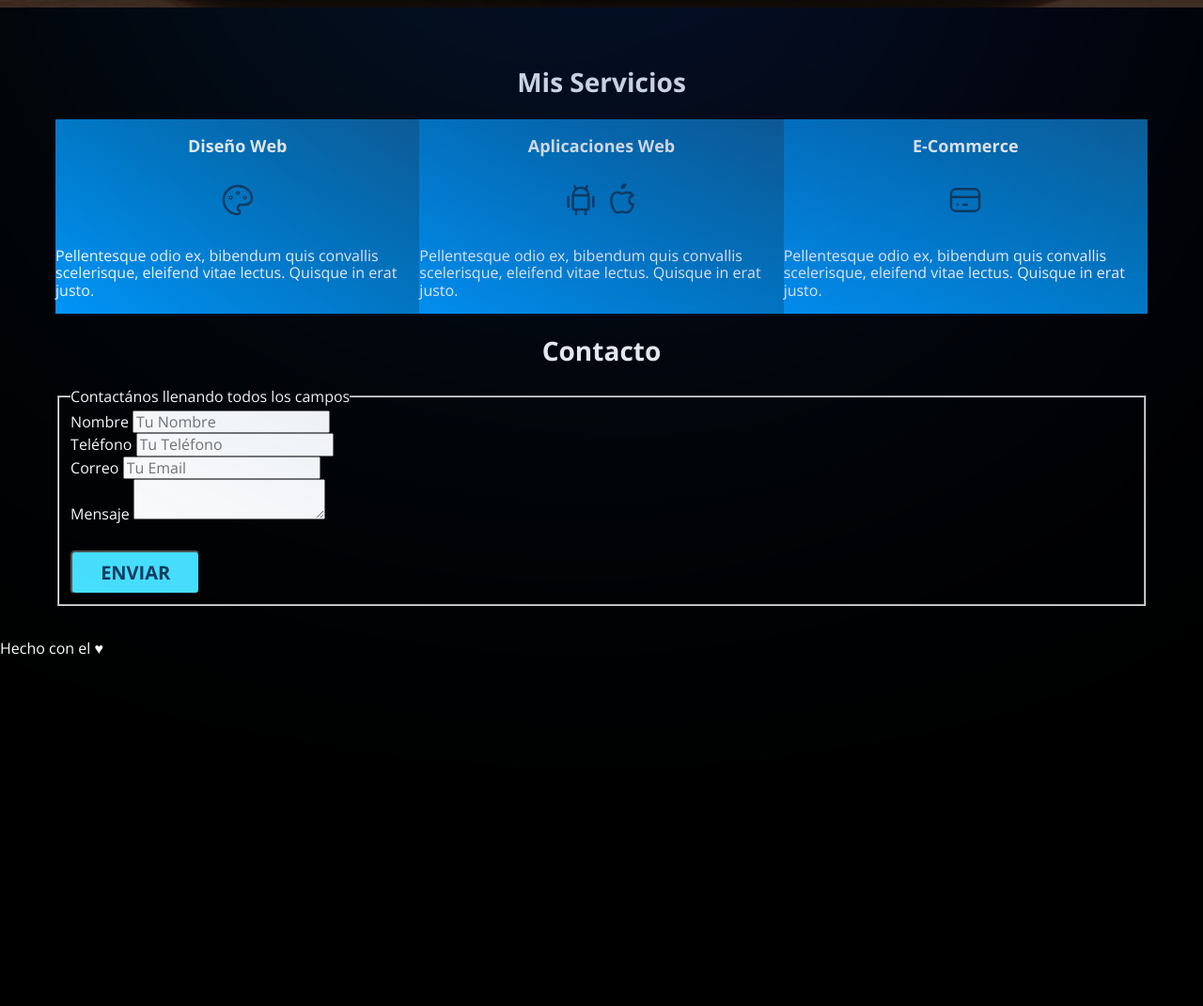
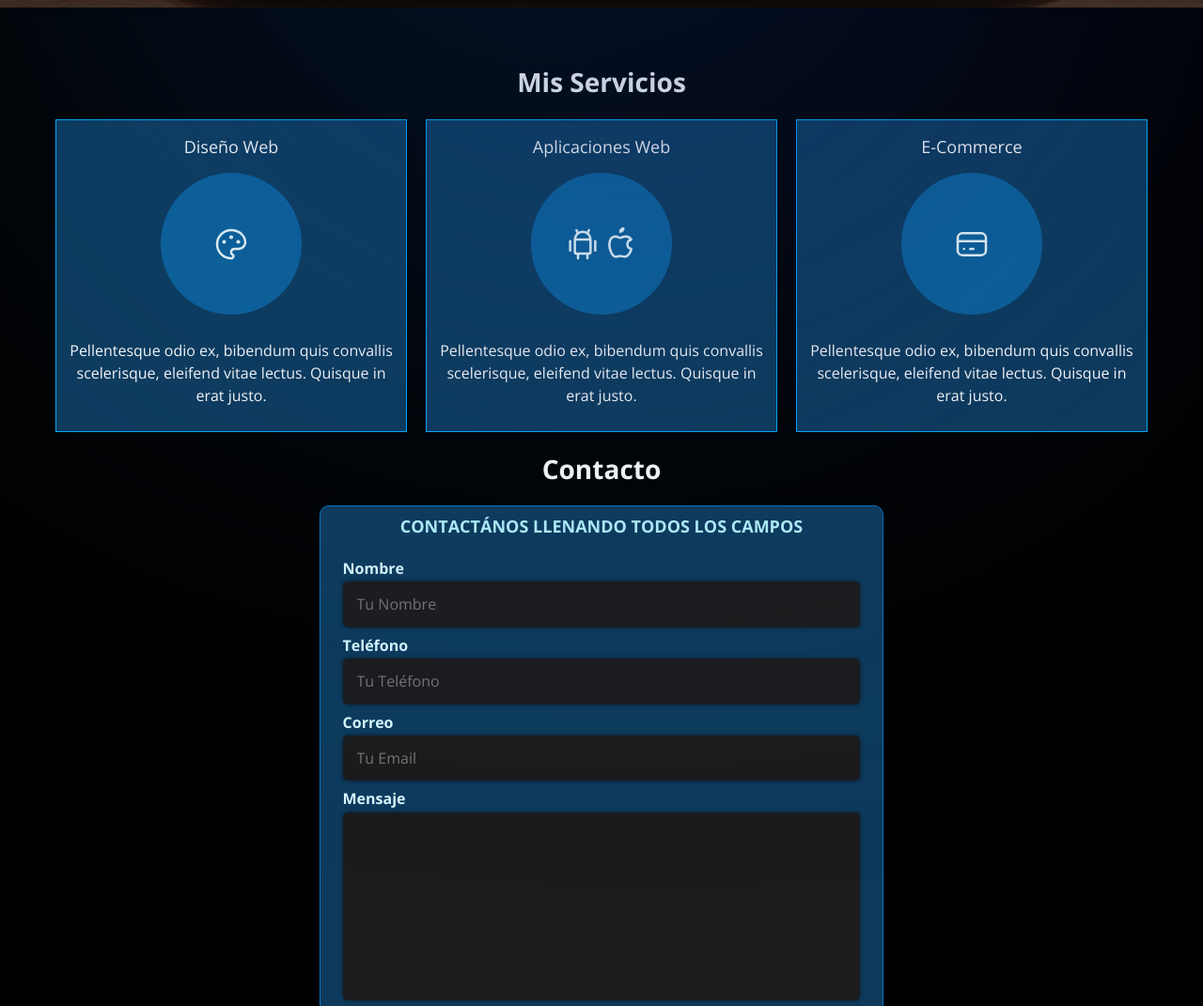
Before and after one commit to Daniel1227k/freelance_inicio, a plain HTML site: page index.html in a window 1280 px wide. Shown: the part 580-1651 px from the top of the page at 94% size. Before the commit the page ends 1296 px from the top, so only its background shows below. Drawn offline with nearby package versions, Linux system fonts and the light colour scheme.

Commit message:
finish site

```diff
--- a/css/styles.css
+++ b/css/styles.css
@@ -112,7 +112,18 @@ h3 {
   border-radius: 0.5rem;
   width: 90%;
   text-align: center;
+  border: none;
+  cursor: pointer;
   transition: background ease 0.3s;
+}
+.w-sm-100 {
+  width: 100%;
+}
+.flex {
+  display: flex;
+}
+.alinear-derecha {
+  justify-content: flex-end;
 }
 @media (hover: hover) {
   .boton:hover {
@@ -131,19 +142,84 @@ h3 {
   .servicios {
     display: grid;
     grid-template-columns: repeat(3, 1fr);
+    column-gap: 2rem;
   }
 }
 .servicio {
+  background: var(--dodger-blue-950);
+  border: 1px solid var(--dodger-blue-600);
   display: flex;
   flex-direction: column;
   align-items: center;
-  gap: 1rem;
-  background-image: linear-gradient(
-    to right top,
-    #0099ff,
-    #008be5,
-    #007dcc,
-    #0570b3,
-    #0d629b
-  );
 }
+.servicio h3 {
+  font-weight: normal;
+}
+.servicio p {
+  padding: 1rem;
+  line-height: 1.5;
+  text-align: center;
+}
+.servicio .iconos {
+  height: 15rem;
+  width: 15rem;
+  background-color: var(--dodger-blue-900);
+  border-radius: 50%;
+  display: flex;
+  justify-content: center;
+  align-items: center;
+}
+/* Contacto */
+.formulario {
+  background-color: var(--dodger-blue-950);
+  border: 1px solid var(--dodger-blue-800);
+  width: min(60rem, 100%);
+  margin: 0 auto;
+  padding: 1rem;
+  border-radius: 1rem;
+}
+.formulario fieldset {
+  border: none;
+}
+.formulario legend {
+  text-align: center;
+  font-size: 1.8rem;
+  text-transform: uppercase;
+  font-weight: 700;
+  margin-bottom: 2rem;
+  color: var(--dodger-blue-200);
+}
+.campo {
+  margin-bottom: 1rem;
+}
+.campo label {
+  color: var(--dodger-blue-100);
+  font-weight: bold;
+  margin-bottom: 0.5rem;
+  display: block;
+}
+.input-text {
+  width: 100%;
+  color: #fff;
+  background-color: rgb(28, 28, 30);
+  box-shadow: 0 0 0.4vw rgba(0, 0, 0, 0.5), 0 0 0 0.15vw transparent;
+  border-radius: 0.4vw;
+  border: none;
+  outline: none;
+  padding: 1.5rem;
+  transition: 0.4s;
+}
+.campo input:hover {
+  box-shadow: 0 0 0 0.15vw rgba(135, 207, 235, 0.186);
+}
+.campo input:focus {
+  box-shadow: 0 0 0 0.15vw var(--dodger-blue-300);
+}
+.campo textarea {
+  height: 20rem;
+  resize: none;
+}
+.footer {
+  text-align: center;
+  margin-top: 1rem;
+}
--- a/index.html
+++ b/index.html
@@ -192,7 +192,7 @@
         <h3>Diseño Web</h3>
         <div class="iconos">
           <svg xmlns="http://www.w3.org/2000/svg" class="icon icon-tabler icon-tabler-palette" width="40" height="40"
-            viewBox="0 0 24 24" stroke-width="1.5" stroke="#0e3b5d" fill="none" stroke-linecap="round"
+            viewBox="0 0 24 24" stroke-width="1.5" stroke="#edfcff" fill="none" stroke-linecap="round"
             stroke-linejoin="round">
             <path stroke="none" d="M0 0h24v24H0z" />
             <path
@@ -210,7 +210,7 @@
         <h3>Aplicaciones Web</h3>
         <div class="iconos">
           <svg xmlns="http://www.w3.org/2000/svg" class="icon icon-tabler icon-tabler-brand-android" width="40"
-            height="40" viewBox="0 0 24 24" stroke-width="1.5" stroke="#0e3b5d" fill="none" stroke-linecap="round"
+            height="40" viewBox="0 0 24 24" stroke-width="1.5" stroke="#edfcff" fill="none" stroke-linecap="round"
             stroke-linejoin="round">
             <path stroke="none" d="M0 0h24v24H0z" />
             <line x1="4" y1="10" x2="4" y2="16" />
@@ -223,7 +223,7 @@
           </svg>
 
           <svg xmlns="http://www.w3.org/2000/svg" class="icon icon-tabler icon-tabler-brand-apple" width="40"
-            height="40" viewBox="0 0 24 24" stroke-width="1.5" stroke="#0e3b5d" fill="none" stroke-linecap="round"
+            height="40" viewBox="0 0 24 24" stroke-width="1.5" stroke="#edfcff" fill="none" stroke-linecap="round"
             stroke-linejoin="round">
             <path stroke="none" d="M0 0h24v24H0z" />
             <path
@@ -239,7 +239,7 @@
         <h3>E-Commerce</h3>
         <div class="iconos">
           <svg xmlns="http://www.w3.org/2000/svg" class="icon icon-tabler icon-tabler-credit-card" width="40"
-            height="40" viewBox="0 0 24 24" stroke-width="1.5" stroke="#0e3b5d" fill="none" stroke-linecap="round"
+            height="40" viewBox="0 0 24 24" stroke-width="1.5" stroke="#edfcff" fill="none" stroke-linecap="round"
             stroke-linejoin="round">
             <path stroke="none" d="M0 0h24v24H0z" />
             <rect x="3" y="5" width="18" height="14" rx="3" />
```
